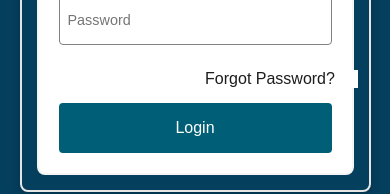
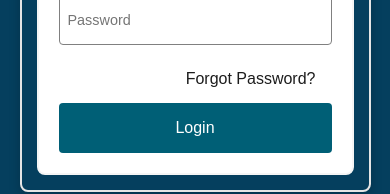
Before and after one commit to Saksham21s/MoveSwift, a React (Vite) app: page /logout in a window 390 px wide. Shown: the part 461-655 px from the top of the page. Built offline with nearby package versions, Linux system fonts and the light colour scheme.

Commit message:
Login Page UI Corrected

```diff
--- a/src/components/Pages/Logout/logout.css
+++ b/src/components/Pages/Logout/logout.css
@@ -173,7 +173,7 @@
 
     .forgot-password {
       margin-top: 10px;
-      margin-left: 150px;
+      margin-left: calc(70% - 80px);
     }
   }
 
```
